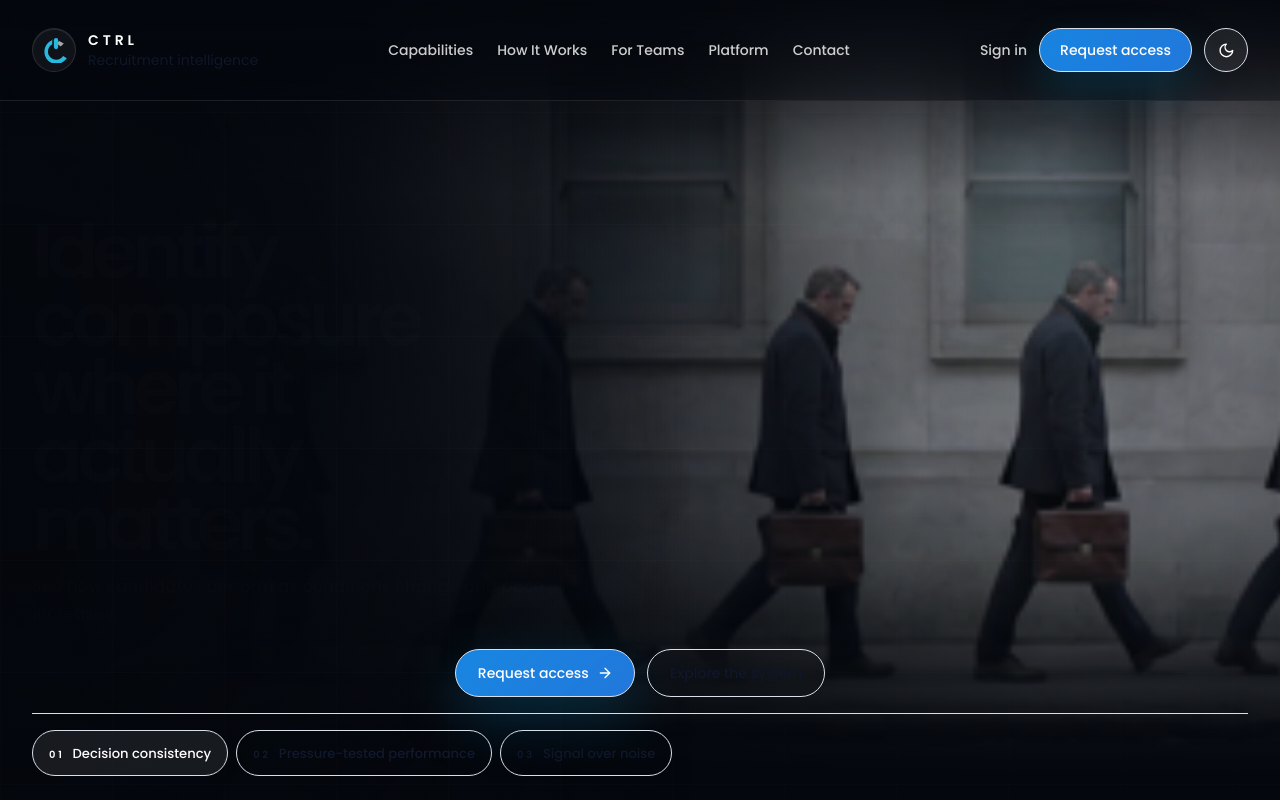
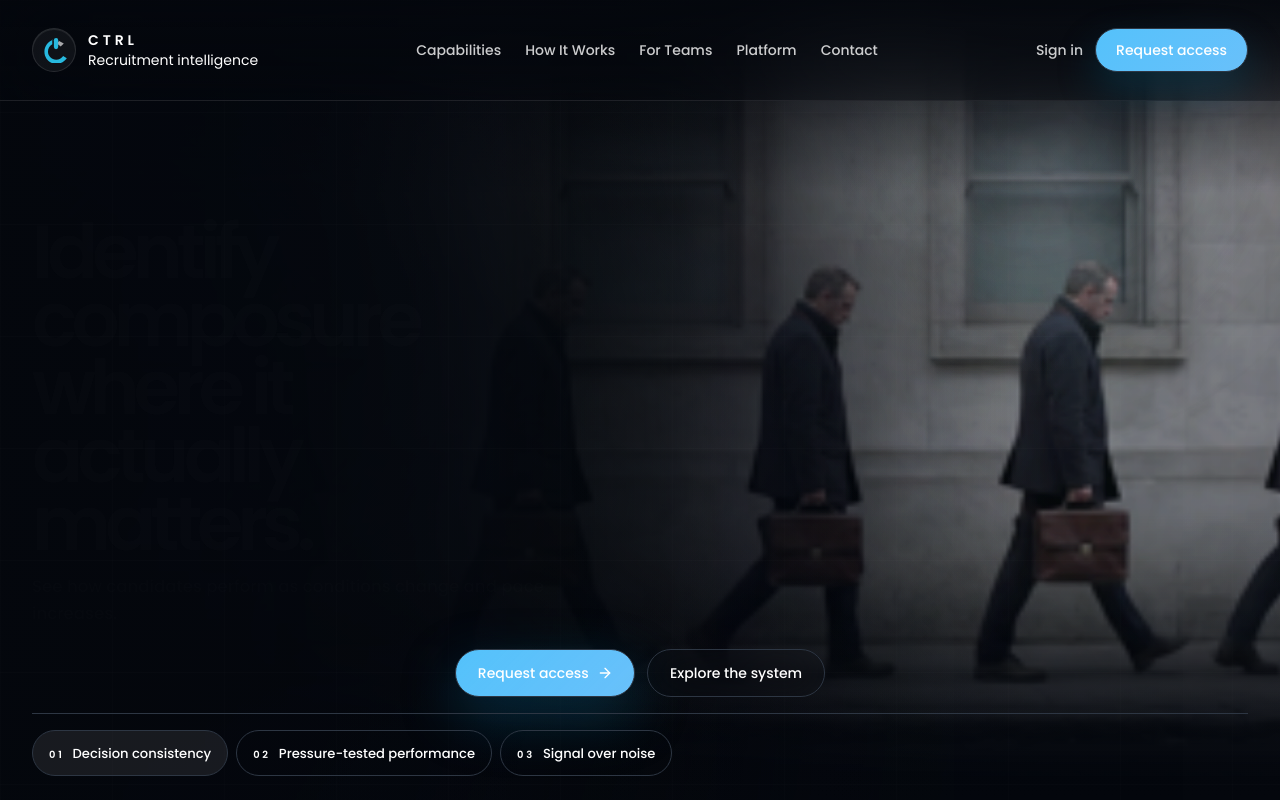
Before and after one commit to Workhub-2025/ctrl_frontend, a Next.js app: page / in a window 1280 px wide. Shown: the top 800 px of the page. Built offline with nearby package versions, Linux system fonts and the light colour scheme.

Commit message:
Refine landing dark mode and snap behavior

```diff
--- a/src/app/globals.css
+++ b/src/app/globals.css
@@ -284,16 +284,16 @@ body {
 
 .hero-media-vignette {
   background:
-    radial-gradient(circle at 14% 54%, rgba(4, 7, 13, 0.78) 0%, rgba(4, 7, 13, 0.68) 20%, rgba(4, 7, 13, 0.44) 36%, rgba(4, 7, 13, 0.18) 58%, transparent 76%),
-    linear-gradient(104deg, rgba(4, 7, 13, 0.86) 0%, rgba(4, 7, 13, 0.74) 16%, rgba(4, 7, 13, 0.58) 30%, rgba(4, 7, 13, 0.34) 52%, rgba(4, 7, 13, 0.16) 70%, rgba(4, 7, 13, 0.34) 100%);
+    radial-gradient(circle at 14% 54%, rgba(4, 7, 13, 0.8) 0%, rgba(4, 7, 13, 0.7) 20%, rgba(4, 7, 13, 0.46) 36%, rgba(4, 7, 13, 0.18) 58%, transparent 76%),
+    linear-gradient(104deg, rgba(4, 7, 13, 0.88) 0%, rgba(4, 7, 13, 0.76) 16%, rgba(4, 7, 13, 0.56) 32%, rgba(4, 7, 13, 0.32) 54%, rgba(4, 7, 13, 0.12) 74%, rgba(4, 7, 13, 0.2) 100%);
 }
 
 .hero-media-bloom {
   inset: -8%;
   background:
-    radial-gradient(circle at 18% 38%, rgba(13, 20, 31, 0.58) 0%, rgba(13, 20, 31, 0.22) 28%, transparent 56%),
+    radial-gradient(circle at 18% 38%, rgba(13, 20, 31, 0.56) 0%, rgba(13, 20, 31, 0.2) 28%, transparent 56%),
     radial-gradient(circle at 76% 18%, rgba(255, 255, 255, 0.08) 0%, rgba(255, 255, 255, 0.03) 14%, transparent 28%),
-    radial-gradient(circle at 52% 100%, rgba(4, 7, 13, 0.4) 0%, transparent 44%);
+    radial-gradient(circle at 52% 100%, rgba(4, 7, 13, 0.34) 0%, transparent 44%);
   filter: blur(44px);
   opacity: 0.92;
   transform: translate3d(0, 0, 0);
@@ -332,8 +332,17 @@ body {
 
 .hero-media-left-shadow {
   background:
-    radial-gradient(circle at 0% 52%, rgba(4, 7, 13, 0.82) 0%, rgba(4, 7, 13, 0.72) 24%, rgba(4, 7, 13, 0.44) 52%, transparent 86%),
-    linear-gradient(90deg, rgba(4, 7, 13, 0.72) 0%, rgba(4, 7, 13, 0.58) 24%, rgba(4, 7, 13, 0.28) 64%, transparent 100%);
+    radial-gradient(84% 132% at 2% 54%, rgba(4, 7, 13, 0.88) 0%, rgba(4, 7, 13, 0.82) 22%, rgba(4, 7, 13, 0.66) 38%, rgba(4, 7, 13, 0.4) 56%, rgba(4, 7, 13, 0.18) 72%, transparent 92%),
+    linear-gradient(90deg, rgba(4, 7, 13, 0.84) 0%, rgba(4, 7, 13, 0.76) 16%, rgba(4, 7, 13, 0.62) 30%, rgba(4, 7, 13, 0.42) 48%, rgba(4, 7, 13, 0.22) 66%, rgba(4, 7, 13, 0.08) 80%, transparent 96%);
+  mask-image: linear-gradient(
+    90deg,
+    rgba(0, 0, 0, 1) 0%,
+    rgba(0, 0, 0, 0.98) 32%,
+    rgba(0, 0, 0, 0.9) 52%,
+    rgba(0, 0, 0, 0.56) 72%,
+    rgba(0, 0, 0, 0.18) 88%,
+    transparent 100%
+  );
 }
 
 .contact-media-vignette {
@@ -944,8 +953,22 @@ body.landing-scroll-snap {
   scroll-padding-top: 9rem;
 }
 
+html.landing-scroll-snap {
+  scroll-snap-type: y proximity;
+}
+
 .landing-anchor-target {
   scroll-margin-top: 9.5rem;
+}
+
+.landing-snap-start {
+  scroll-snap-align: start;
+  scroll-snap-stop: always;
+}
+
+.landing-snap-end {
+  scroll-snap-align: end;
+  scroll-snap-stop: always;
 }
 
 @media (max-width: 1023px) {
--- a/src/app/layout.tsx
+++ b/src/app/layout.tsx
@@ -15,7 +15,7 @@ export default function RootLayout({
   children: React.ReactNode;
 }>) {
   return (
-    <html lang="en" suppressHydrationWarning>
+    <html lang="en" className="dark" suppressHydrationWarning>
       <head>
         <link rel="preconnect" href="https://fonts.googleapis.com" />
         <link
--- a/src/app/page.tsx
+++ b/src/app/page.tsx
@@ -3,7 +3,6 @@
 import { LandingHero } from "@/components/landing/landing-hero";
 import { PingPongVideoLayer } from "@/components/landing/ping-pong-video-layer";
 import { BrandMark } from "@/components/brand-logo";
-import { useTheme } from "@/components/theme-provider";
 import { Button } from "@/components/ui/button";
 import {
   ArrowRight,
@@ -11,9 +10,7 @@ import {
   BriefcaseBusiness,
   Gauge,
   Menu,
-  Moon,
   ShieldCheck,
-  Sun,
   Users,
   Workflow,
   X,
@@ -309,7 +306,6 @@ function scrollToHero() {
 }
 
 export default function Home() {
-  const { theme, toggle } = useTheme();
   const navRef = useRef<HTMLElement | null>(null);
   const [isMobileMenuOpen, setIsMobileMenuOpen] = useState(false);
   const [activeSection, setActiveSection] = useState(trackedSections[0].id);
@@ -493,33 +489,9 @@ export default function Home() {
             >
               <Link href="/auth/register">Request access</Link>
             </Button>
-            <button
-              onClick={toggle}
-              className="flex h-11 w-11 items-center justify-center rounded-full border border-white/12 bg-white/[0.08] text-white transition hover:bg-white/[0.12]"
-              aria-label="Toggle theme"
-              type="button"
-            >
-              {theme === "dark" ? (
-                <Sun className="h-[1.05rem] w-[1.05rem]" />
-              ) : (
-                <Moon className="h-[1.05rem] w-[1.05rem]" />
-              )}
-            </button>
           </div>
 
           <div className="flex items-center gap-2 lg:hidden">
-            <button
-              onClick={toggle}
-              className="flex h-11 w-11 items-center justify-center rounded-full border border-white/12 bg-white/[0.08] text-white"
-              aria-label="Toggle theme"
-              type="button"
-            >
-              {theme === "dark" ? (
-                <Sun className="h-[1.05rem] w-[1.05rem]" />
-              ) : (
-                <Moon className="h-[1.05rem] w-[1.05rem]" />
-              )}
-            </button>
             <button
               onClick={() => setIsMobileMenuOpen((open) => !open)}
               className="flex h-11 w-11 items-center justify-center rounded-full border border-white/10 bg-white/[0.05] text-white/70"
@@ -869,7 +841,7 @@ export default function Home() {
         <section
           id="contact"
           data-scene="contact"
-          className="landing-anchor-target relative isolate min-h-[100svh] overflow-hidden border-y border-white/10 bg-[#04070d] supports-[height:100dvh]:min-h-[100dvh]"
+          className="landing-anchor-target landing-snap-start relative isolate min-h-[100svh] overflow-hidden border-y border-white/10 bg-[#04070d] supports-[height:100dvh]:min-h-[100dvh]"
           style={{ scrollMarginTop: 0 }}
         >
           <div className="pointer-events-none absolute inset-0">
--- a/src/components/landing/landing-hero.tsx
+++ b/src/components/landing/landing-hero.tsx
@@ -14,9 +14,9 @@ const heroScenes = [
     id: "decision-flow",
     index: "01",
     kicker: "Decision consistency",
-    title: "Understand reasoning, not just results.",
+    title: "Hiring the right people starts with the right intelligence.",
     body:
-      "Candidates are assessed on how they make decisions, not just the outcome.",
+      "Built on deep operational insights and behavioural science",
     overlayClass:
       "bg-[radial-gradient(circle_at_82%_20%,rgba(150,170,198,0.18),transparent_18%),radial-gradient(circle_at_18%_18%,rgba(74,214,255,0.14),transparent_22%),radial-gradient(circle_at_50%_92%,rgba(4,7,13,0.22),transparent_40%)]",
     crop: {
@@ -53,8 +53,8 @@ const heroScenes = [
     id: "human-clarity",
     index: "03",
     kicker: "Signal over noise",
-    title: "Give teams clear, defensible insights.",
-    body: "Focus on meaningful indicators, not surface-level scores.",
+    title: "Giving hiring teams clear, defensible insights.",
+    body: "Measure what matters, not what's easy",
     overlayClass:
       "bg-[radial-gradient(circle_at_78%_18%,rgba(255,184,118,0.14),transparent_20%),radial-gradient(circle_at_16%_20%,rgba(69,123,217,0.18),transparent_24%),radial-gradient(circle_at_50%_92%,rgba(4,7,13,0.2),transparent_42%)]",
     crop: {
@@ -316,7 +316,7 @@ export function LandingHero({ navHeight = 96 }: LandingHeroProps) {
   return (
     <section
       id="landing-hero"
-      className="relative min-h-[100svh] overflow-hidden supports-[height:100dvh]:min-h-[100dvh]"
+      className="landing-snap-end relative min-h-[100svh] overflow-hidden supports-[height:100dvh]:min-h-[100dvh]"
       style={heroLayout.style}
     >
       <div className="absolute inset-0">
@@ -349,7 +349,7 @@ export function LandingHero({ navHeight = 96 }: LandingHeroProps) {
         <div className="hero-media-top-fade absolute inset-x-0 top-0 h-44 sm:h-48" />
         <div className="hero-media-bottom-fade absolute inset-x-0 bottom-0 h-64 sm:h-72" />
         <div className="hero-media-bottom-tail absolute inset-x-0 bottom-0 h-24 sm:h-28" />
-        <div className="hero-media-left-shadow absolute inset-y-0 left-0 hidden w-[54%] xl:block" />
+        <div className="hero-media-left-shadow absolute inset-0 hidden xl:block" />
         <div className="absolute inset-0 opacity-[0.07] [background-image:linear-gradient(rgba(255,255,255,0.18)_1px,transparent_1px),linear-gradient(90deg,rgba(255,255,255,0.12)_1px,transparent_1px)] [background-size:112px_112px]" />
       </div>
 
--- a/src/components/theme-provider.tsx
+++ b/src/components/theme-provider.tsx
@@ -2,7 +2,7 @@
 
 import { ThemeProvider as NextThemeProvider, useTheme as useNextTheme } from "next-themes";
 
-type ThemeMode = "light" | "dark";
+type ThemeMode = "dark";
 
 export function ThemeProvider({
   children,
@@ -12,10 +12,12 @@ export function ThemeProvider({
   return (
     <NextThemeProvider
       attribute="class"
-      defaultTheme="system"
+      defaultTheme="dark"
       disableTransitionOnChange
-      enableSystem
+      enableSystem={false}
+      forcedTheme="dark"
       storageKey="theme"
+      themes={["dark"]}
     >
       {children}
     </NextThemeProvider>
@@ -23,12 +25,12 @@ export function ThemeProvider({
 }
 
 export function useTheme() {
-  const { resolvedTheme, setTheme } = useNextTheme();
-  const theme: ThemeMode = resolvedTheme === "dark" ? "dark" : "light";
+  const { setTheme } = useNextTheme();
+  const theme: ThemeMode = "dark";
 
   return {
     theme,
     setTheme: (nextTheme: ThemeMode) => setTheme(nextTheme),
-    toggle: () => setTheme(theme === "dark" ? "light" : "dark"),
+    toggle: () => setTheme("dark"),
   };
 }
--- a/src/components/ui/sonner.tsx
+++ b/src/components/ui/sonner.tsx
@@ -1,16 +1,13 @@
 "use client"
 
-import { useTheme } from "next-themes"
 import { Toaster as Sonner } from "sonner"
 
 type ToasterProps = React.ComponentProps<typeof Sonner>
 
 const Toaster = ({ ...props }: ToasterProps) => {
-  const { theme = "system" } = useTheme()
-
   return (
     <Sonner
-      theme={theme as ToasterProps["theme"]}
+      theme="dark"
       className="toaster group"
       toastOptions={{
         classNames: {
--- a/src/components/ui/theme-toggle.tsx
+++ b/src/components/ui/theme-toggle.tsx
@@ -1,23 +1,5 @@
 "use client";
 
-import { Moon, Sun } from "lucide-react";
-import { useTheme } from "@/components/theme-provider";
-
 export function ThemeToggle() {
-  const { theme, toggle } = useTheme();
-
-  return (
-    <button
-      onClick={toggle}
-      className={`theme-toggle relative flex h-10 w-10 items-center justify-center rounded-full border border-border/70 bg-background/75 text-foreground shadow-[0_10px_30px_rgba(15,23,42,0.12)] backdrop-blur-xl transition duration-200 hover:-translate-y-0.5 hover:scale-[1.03] hover:bg-background ${
-        theme === "dark" ? "dark" : ""
-      }`}
-      aria-label="Toggle theme"
-      aria-pressed={theme === "dark"}
-      type="button"
-    >
-      <Sun className="h-4 w-4 sun-icon" />
-      <Moon className="h-4 w-4 moon-icon" />
-    </button>
-  );
+  return null;
 }
```
